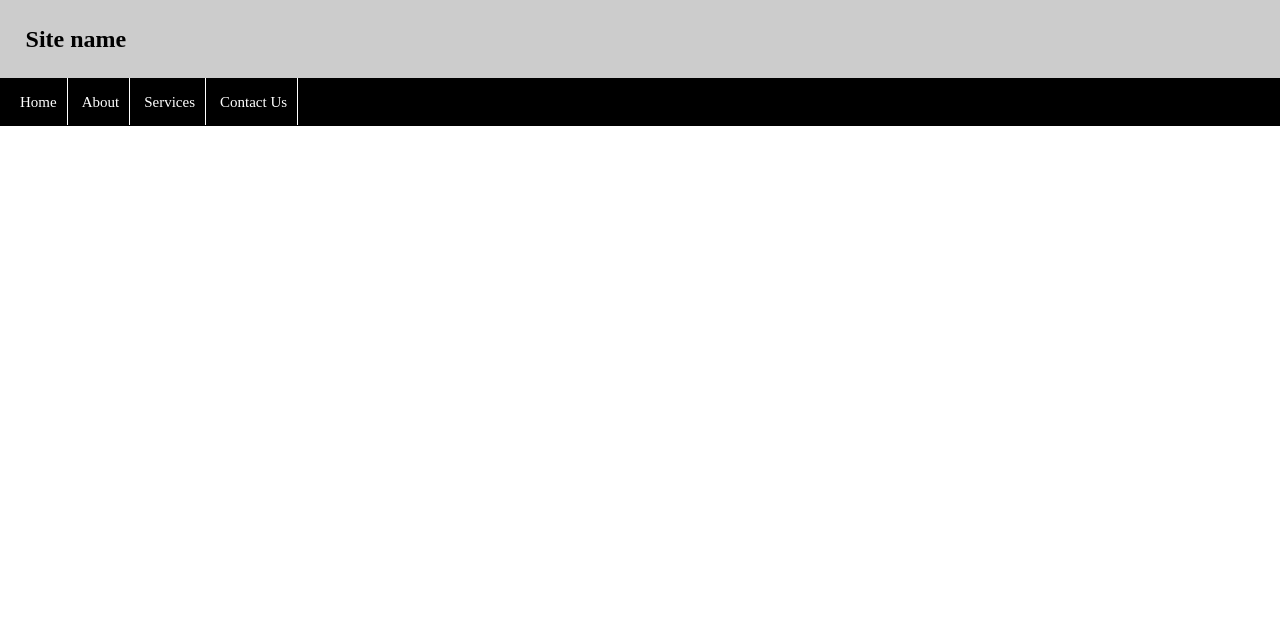
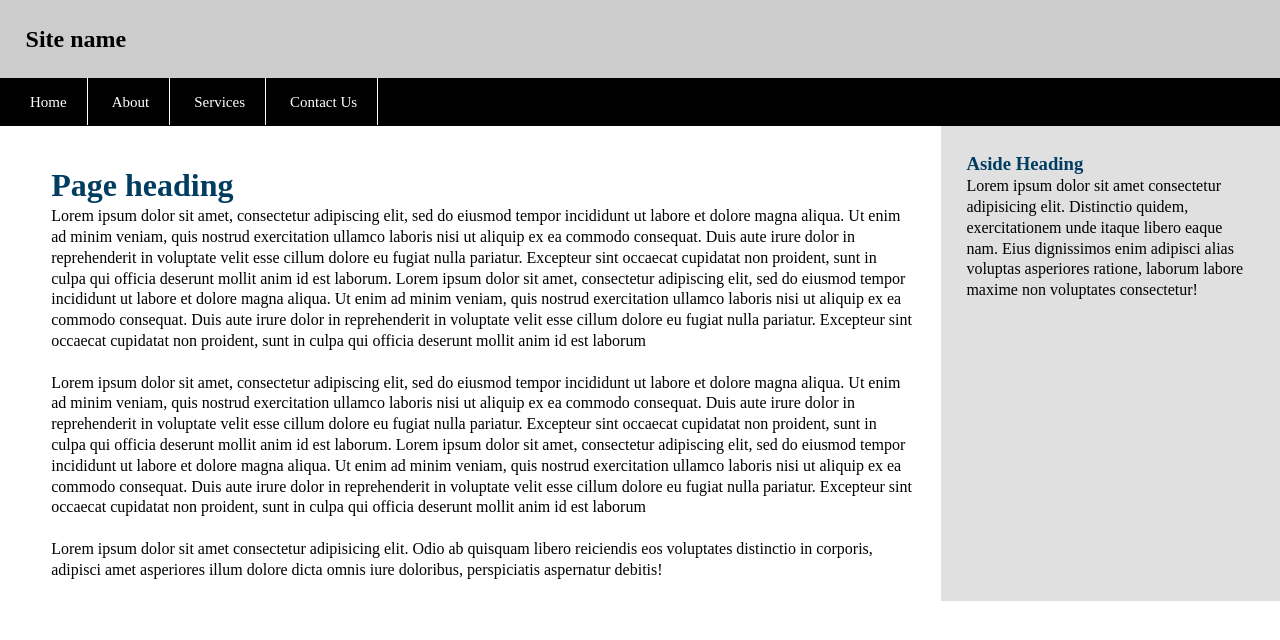
Before and after one commit to sachin4169/template1, a plain HTML site: page index.html in a window 1280 px wide. Drawn offline with Linux system fonts and the light colour scheme.

Commit message:
content section

```diff
--- a/index.html
+++ b/index.html
@@ -1,11 +1,11 @@
 <!DOCTYPE html>
 <html lang="en">
   <head>
-    <meta charset="UTF-8">
-    <meta http-equiv="X-UA-Compatible" content="IE=edge">
-    <meta name="viewport" content="width=device-width, initial-scale=1.0">
+    <meta charset="UTF-8" />
+    <meta http-equiv="X-UA-Compatible" content="IE=edge" />
+    <meta name="viewport" content="width=device-width, initial-scale=1.0" />
     <title>Template 1</title>
-    <link rel="stylesheet" href="style.css">
+    <link rel="stylesheet" href="style.css" />
   </head>
   <body>
     <div class="main">
@@ -24,8 +24,57 @@
       </div>
 
       <div class="content">
-            <div class="main_container"></div>
-            <div class="side_container"></div>
+        <div class="main_container">
+          <h1>Page heading</h1>
+          <p>
+            Lorem ipsum dolor sit amet, consectetur adipiscing elit, sed do
+            eiusmod tempor incididunt ut labore et dolore magna aliqua. Ut enim
+            ad minim veniam, quis nostrud exercitation ullamco laboris nisi ut
+            aliquip ex ea commodo consequat. Duis aute irure dolor in
+            reprehenderit in voluptate velit esse cillum dolore eu fugiat nulla
+            pariatur. Excepteur sint occaecat cupidatat non proident, sunt in
+            culpa qui officia deserunt mollit anim id est laborum.   Lorem ipsum dolor sit amet, consectetur adipiscing elit, sed do
+            eiusmod tempor incididunt ut labore et dolore magna aliqua. Ut enim
+            ad minim veniam, quis nostrud exercitation ullamco laboris nisi ut
+            aliquip ex ea commodo consequat. Duis aute irure dolor in
+            reprehenderit in voluptate velit esse cillum dolore eu fugiat nulla
+            pariatur. Excepteur sint occaecat cupidatat non proident, sunt in
+            culpa qui officia deserunt mollit anim id est laborum
+          </p>
+          <br>
+          <p>
+            Lorem ipsum dolor sit amet, consectetur adipiscing elit, sed do
+            eiusmod tempor incididunt ut labore et dolore magna aliqua. Ut enim
+            ad minim veniam, quis nostrud exercitation ullamco laboris nisi ut
+            aliquip ex ea commodo consequat. Duis aute irure dolor in
+            reprehenderit in voluptate velit esse cillum dolore eu fugiat nulla
+            pariatur. Excepteur sint occaecat cupidatat non proident, sunt in
+            culpa qui officia deserunt mollit anim id est laborum.   Lorem ipsum dolor sit amet, consectetur adipiscing elit, sed do
+            eiusmod tempor incididunt ut labore et dolore magna aliqua. Ut enim
+            ad minim veniam, quis nostrud exercitation ullamco laboris nisi ut
+            aliquip ex ea commodo consequat. Duis aute irure dolor in
+            reprehenderit in voluptate velit esse cillum dolore eu fugiat nulla
+            pariatur. Excepteur sint occaecat cupidatat non proident, sunt in
+            culpa qui officia deserunt mollit anim id est laborum
+          </p>
+          <br>
+          <p>
+            Lorem ipsum dolor sit amet consectetur adipisicing elit. Odio ab
+            quisquam libero reiciendis eos voluptates distinctio in corporis,
+            adipisci amet asperiores illum dolore dicta omnis iure doloribus,
+            perspiciatis aspernatur debitis!
+          </p>
+          <br>
+        </div>
+        <div class="side_container">
+          <h3>Aside Heading</h3>
+          <p>
+            Lorem ipsum dolor sit amet consectetur adipisicing elit. Distinctio
+            quidem, exercitationem unde itaque libero eaque nam. Eius
+            dignissimos enim adipisci alias voluptas asperiores ratione, laborum
+            labore maxime non voluptates consectetur!
+          </p>
+        </div>
       </div>
 
       <div class="footer"></div>
--- a/style.css
+++ b/style.css
@@ -28,4 +28,28 @@ li a{
     text-decoration: none;
     color: #fff;
     font-size: 15px;
+    padding: 15px 10px;
 }
+li:hover{
+    background-color: green;
+}
+
+.content{
+    display: flex;
+    width: 100%;
+     line-height: 1.3;
+}
+.main_container{
+    padding: 3% 2% 0 4%;
+    width: 75%;
+    height: 100%;
+
+}
+.side_container{
+    background-color: #e0e0e0;
+    width: 25%;
+    padding: 2%;
+}
+h1,h3{
+    color: #003d60;
+}
```
Lines whose indentation alone changed are shown as unchanged.
